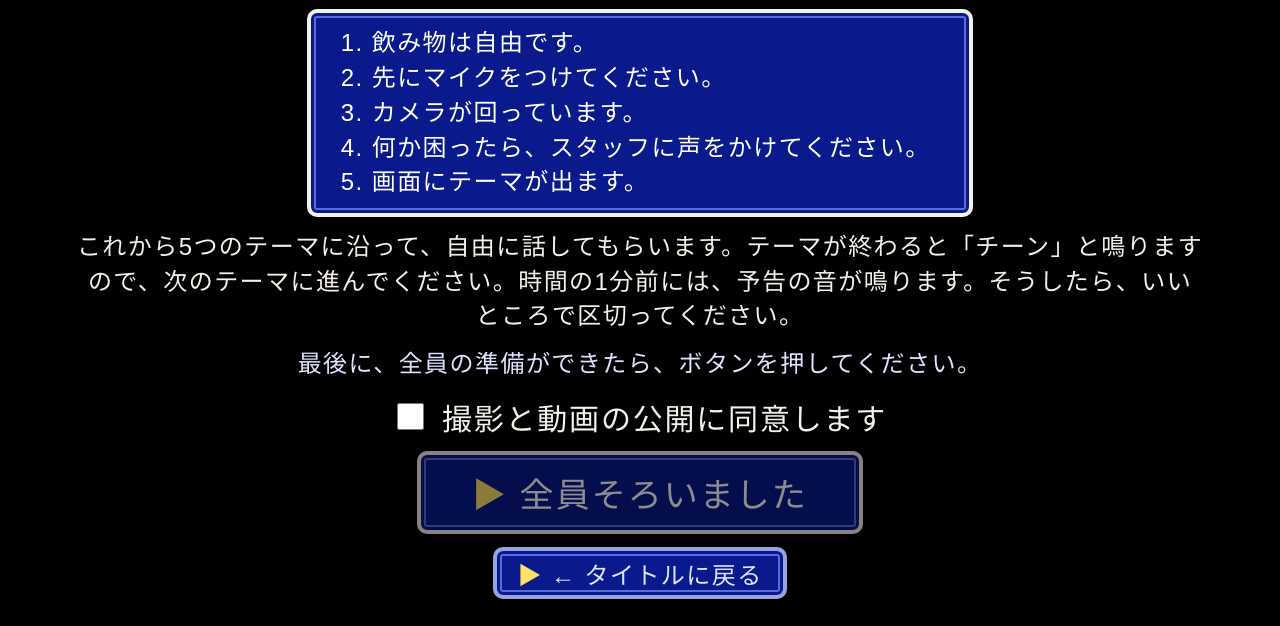
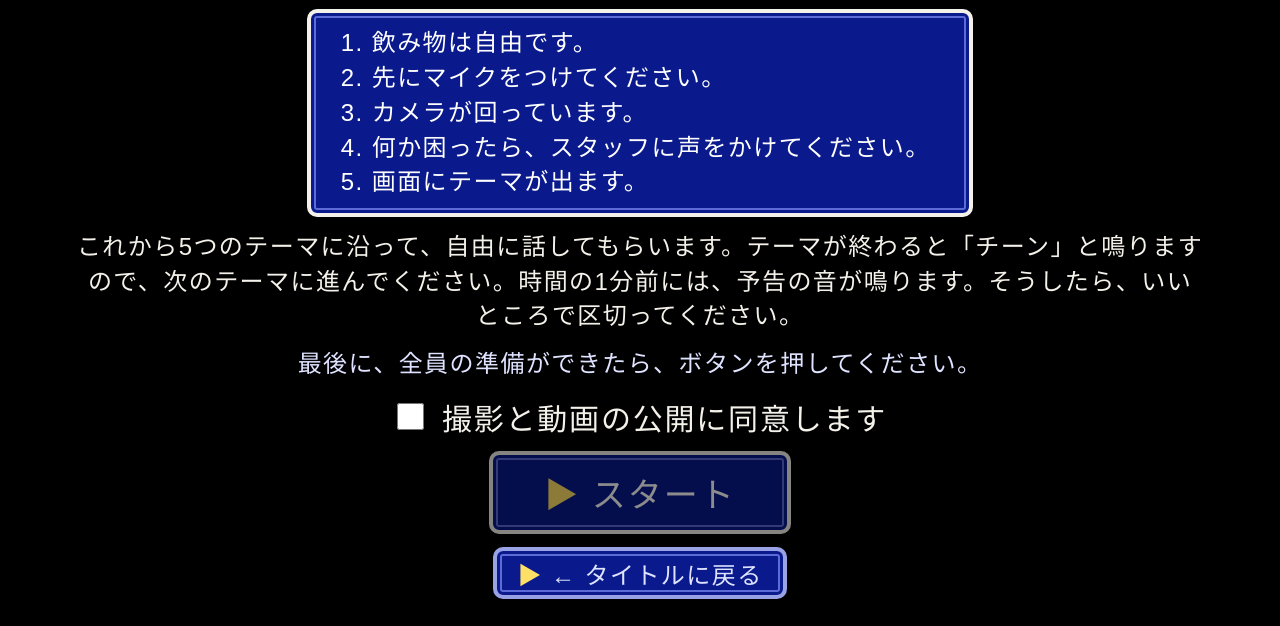
Before and after one commit to nofake-apps/ob-taidan, a plain HTML site: page index.html in a window 1280 px wide. Both pictures are taken after a click on the button "撮影を始める". Shown: the part 174-800 px from the top of the page. Drawn offline with Linux system fonts and the light colour scheme; a web font is replaced by a local one.

Commit message:
Add files via upload

```diff
--- a/index.html
+++ b/index.html
@@ -16,6 +16,7 @@ body::after{right:0}
 .logo{width:min(56vw,640px);height:auto;align-self:flex-start}
 .logo-sm{width:min(26vw,300px)}
 .logo-c{align-self:center}
+#t-msg:not(:has(.hint:not(.hide),.banner:not(.hide),#t-timer.big)){display:none}
 .btn.dim{opacity:.55}
 .planbar{display:flex;justify-content:space-between;align-items:center;gap:2vw;position:sticky;top:0;background:var(--bg);z-index:4;padding:1vh 0}
 #s-plan{justify-content:flex-start;gap:1.6vh;padding-bottom:14vh}
@@ -33,7 +34,7 @@ details.more{margin-top:1vh} details.more summary{color:var(--sub);cursor:pointe
 details.card>summary{font-size:clamp(18px,2.4vw,28px);font-weight:900;cursor:pointer;color:var(--accent)}
 #s-rules,#s-toast,#s-intro{align-items:center;text-align:center}
 #s-rules .card,#s-intro .card{text-align:left;align-self:center;max-width:92vw}
-.one-line{white-space:nowrap;font-size:clamp(18px,3.4vw,46px);text-align:center}
+.one-line{white-space:nowrap;font-size:clamp(18px,3.4vw,46px);text-align:center;max-width:94vw}
 #s-rules ol{display:inline-block;text-align:left}
 #s-theme .row{position:sticky;bottom:2vh}
 @media (orientation:landscape){ #s-theme{padding:3vh 5vw;gap:2vh} #s-rules,#s-toast,#s-intro{gap:1.6vh;padding:2.5vh 6vw} #s-rules .logo-c,#s-toast .logo-c{width:min(24vw,280px)} #s-rules li,#s-rules p{font-size:clamp(15px,1.9vw,24px);line-height:1.45} #s-rules .card{padding:1.6vh 3vw} #s-rules .btn{padding:1.6vh 4vw} #s-rules .btn.small{padding:.6vh 1.6vw} }
@@ -449,7 +450,7 @@ function show(id){
   screens.forEach(s=>$(s).classList.toggle("on",s===id));
   $("b-log").classList.toggle("hide", id==="s-set" || id==="s-title");
   const inRun = ["s-rules","s-toast","s-intro","s-theme"].includes(id);
-  if(["s-rules","s-toast","s-intro"].includes(id)) applyTexts();
+  if(["s-rules","s-toast","s-intro"].includes(id)){ applyTexts(); fitOne(); }
   $("b-home").classList.toggle("hide", !inRun);
   $("b-backup").classList.toggle("hide", !inRun);
   $("b-plan").classList.toggle("hide", id!=="s-theme");
@@ -1037,7 +1038,7 @@ const DEF_TEXT = {
   rules:["飲み物は自由です。","先にマイクをつけてください。","カメラが回っています。","何か困ったら、スタッフに声をかけてください。","画面にテーマが出ます。"].join("\n"),
   body:"これから{n}つのテーマに沿って、自由に話してもらいます。テーマが終わると「チーン」と鳴りますので、次のテーマに進んでください。時間の1分前には、予告の音が鳴ります。そうしたら、いいところで区切ってください。",
   lead:"最後に、全員の準備ができたら、ボタンを押してください。",
-  consent:"撮影と動画の公開に同意します", btn:"全員そろいました",
+  consent:"撮影と動画の公開に同意します", btn:"スタート",
   toast:"まずは、飲み物を注文してください。注文したら、乾杯をしてください。", toastbtn:"乾杯しました",
   introtitle:"まずは、自己紹介をお願いします。", introhead:"これだけは言ってください",
   intro:["名前","年齢","{school}の何期生か","背番号（なければ「なし」でOK）","当時のポジション"].join("\n"),
@@ -1049,6 +1050,16 @@ const T = k => { const v = cfg.texts && cfg.texts[k]; return String((v && v.trim
 const U = k => !(cfg.ui && cfg.ui[k] === false);
 const SND = () => Object.assign({on:true, chime:"chime", warn:"warn", vol:1}, cfg.snd||{});
 function fillList(el, text){ el.innerHTML = ""; text.split("\n").map(x=>x.trim()).filter(Boolean).forEach(x=>{ const li=document.createElement("li"); li.textContent=x; el.appendChild(li); }); }
+function fitOne(){
+  document.querySelectorAll(".one-line").forEach(el=>{
+    if(!el.offsetParent) return;
+    el.style.fontSize = ""; el.style.whiteSpace = "nowrap";
+    let fs = parseFloat(getComputedStyle(el).fontSize);
+    while(el.scrollWidth > innerWidth*0.92 && fs > 22){ fs -= 2; el.style.fontSize = fs + "px"; }
+    if(el.scrollWidth > innerWidth*0.92) el.style.whiteSpace = "normal";   // それでも収まらなければ折り返す
+  });
+}
+window.addEventListener("resize", fitOne);
 function applyTexts(){
   $("rules-h").textContent = T("welcome"); fillList($("rules-list"), T("rules"));
   $("rules-body").textContent = T("body"); $("rules-lead").textContent = T("lead");
--- a/sw.js
+++ b/sw.js
@@ -1,5 +1,5 @@
 // オフライン用：一度開いたら、通信なしでも動くように保存しておく
-const CACHE = "ob-taidan-v12";
+const CACHE = "ob-taidan-v13";
 const FILES = ["./", "./index.html", "./manifest.json", "./logo.png", "./apple-touch-icon.png", "./DotGothic16-Regular.ttf"];
 self.addEventListener("install", e => { e.waitUntil(caches.open(CACHE).then(c => c.addAll(FILES))); self.skipWaiting(); });
 self.addEventListener("activate", e => {
```
